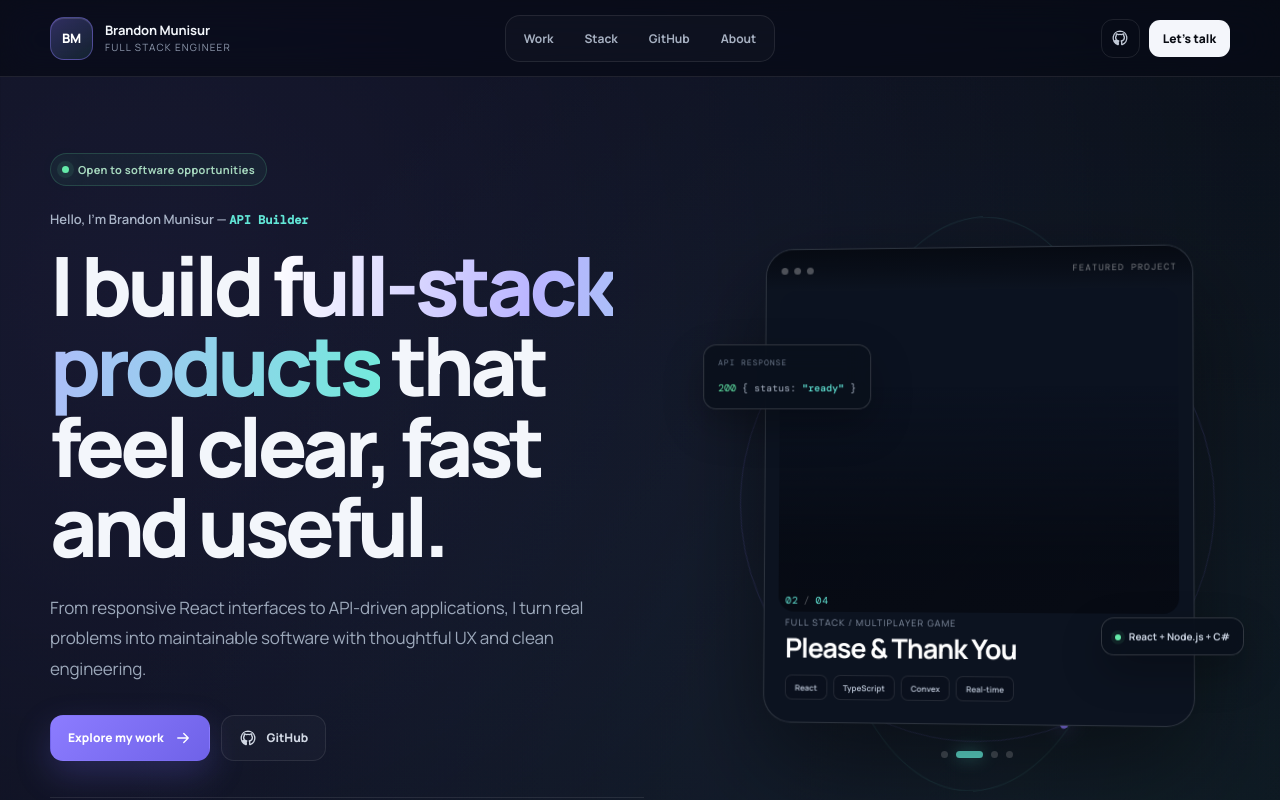
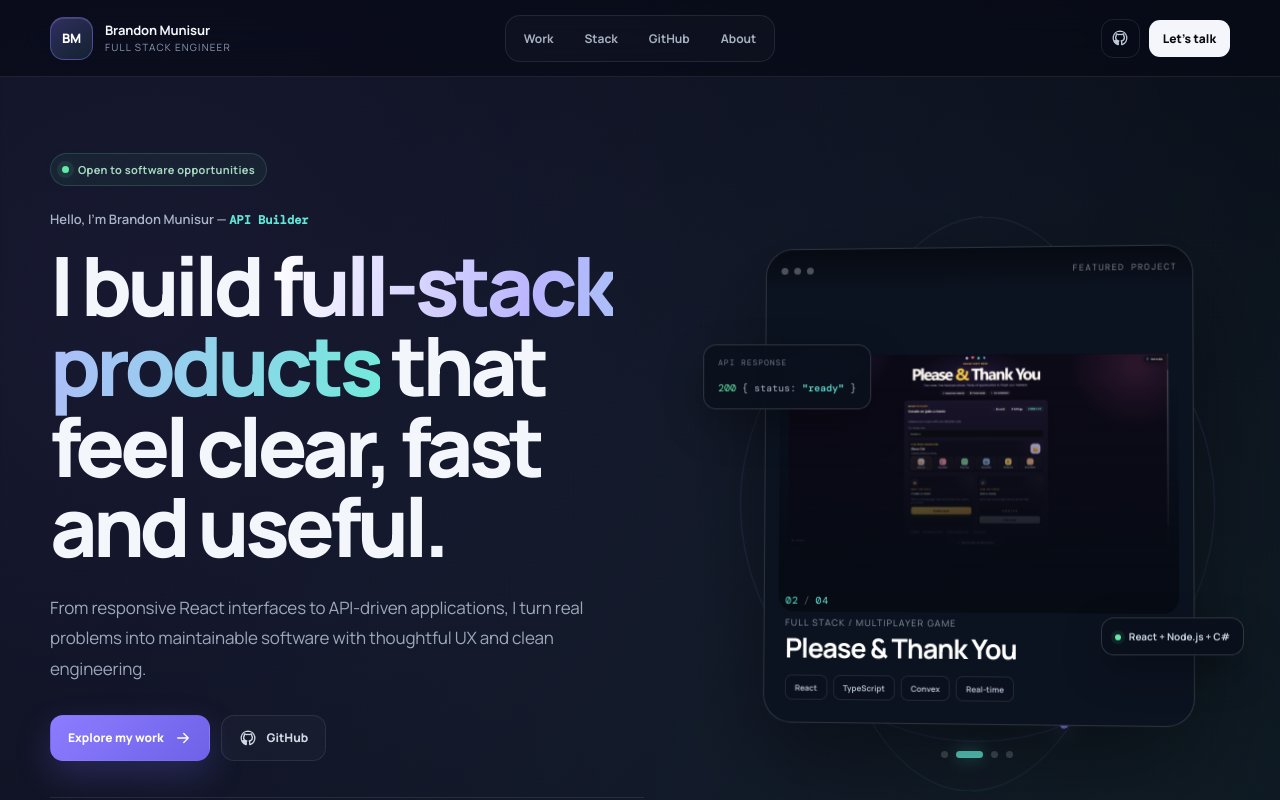
Before and after one commit to Brandonmunisur/brandon-portfolio-v2, a React (Vite) app: page / in a window 1280 px wide. Shown: the top 800 px of the page. Built offline with nearby package versions, Linux system fonts and the light colour scheme; no server answers.

Commit message:
Add clear Please and Thank You project screenshot

```diff
--- a/src/data/projects.js
+++ b/src/data/projects.js
@@ -16,8 +16,7 @@ export const projects = [
     label: 'Full Stack / Multiplayer Game',
     description:
       'A voice-powered browser party game with private hands, live multiplayer rooms, turn-based gameplay and real-time player interaction.',
-    image:
-      `${import.meta.env.BASE_URL}please-and-thank-you-hq.webp`,
+   image: `${import.meta.env.BASE_URL}please-and-thank-you.png`,
     stack: ['React', 'TypeScript', 'Convex', 'Real-time', 'Voice'],
     github: 'https://github.com/Brandonmunisur/please-and-thank-you',
     live: 'https://please-and-thank-you.vercel.app/',
```
Also changed, not shown: public/please-and-thank-you.png (added).
